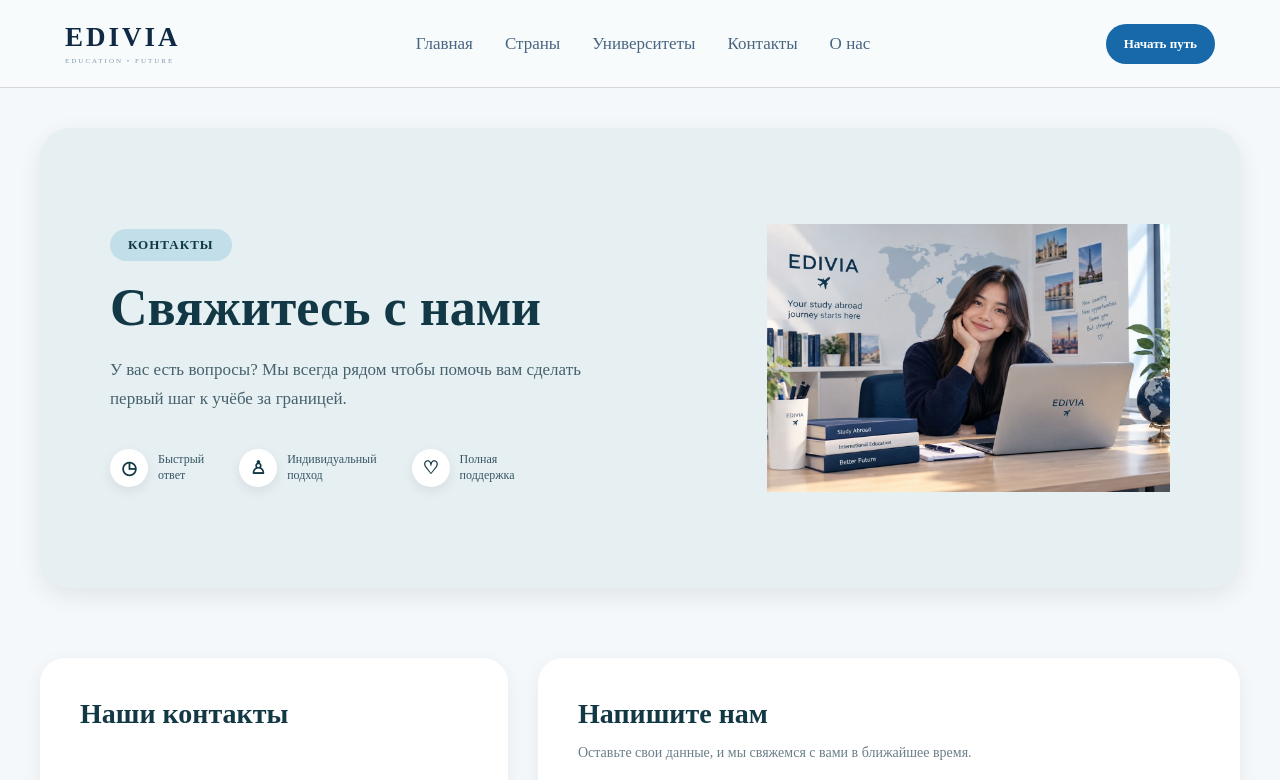
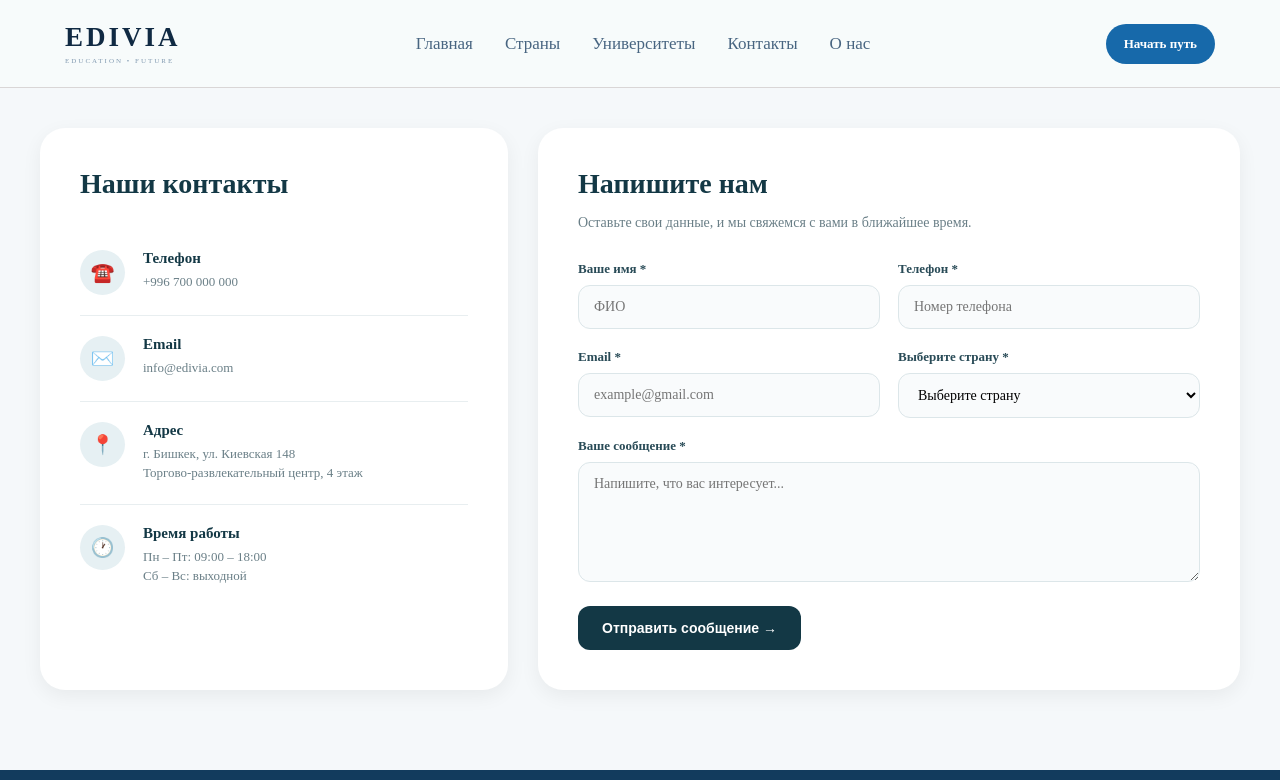
Before and after one commit to aigerimelchibekova7-lang/Studing-abroad, a React (Vite) app: page /contact in a window 1280 px wide. Shown: the top 780 px of the page. Built offline with nearby package versions, Linux system fonts and the light colour scheme.

Commit message:
first commit

```diff
--- a/src/pages/Contact.jsx
+++ b/src/pages/Contact.jsx
@@ -47,7 +47,7 @@ const handleSubmit = async (e) => {
 
   return (
     <section className="contact-page">
-      <div className="contact-hero">
+      {/* <div className="contact-hero">
         <div className="contact-hero-text">
           <span>КОНТАКТЫ</span>
           <h1>Свяжитесь с нами</h1>
@@ -60,7 +60,7 @@ const handleSubmit = async (e) => {
         <div className="contact-hero-image">
           <img src="/Concantfoto.jpeg" alt="" />
         </div>
-      </div>
+      </div> */}
       <div className="contact-content">
         <div className="contact-info">
           <h2>Наши контакты</h2>
@@ -78,7 +78,6 @@ const handleSubmit = async (e) => {
               <p>info@edivia.com</p>
             </div>
           </div>
-
           <div className="info-item">
             <span>📍</span>
             <div>
@@ -92,7 +91,7 @@ const handleSubmit = async (e) => {
             <div>
               <h4>Время работы</h4>
               <p>Пн – Пт: 09:00 – 18:00</p>
-              <p>Сб – Вс: по предварительной записи</p>
+              <p>Сб – Вс: выходной</p>
             </div>
           </div>
          </div>
```
